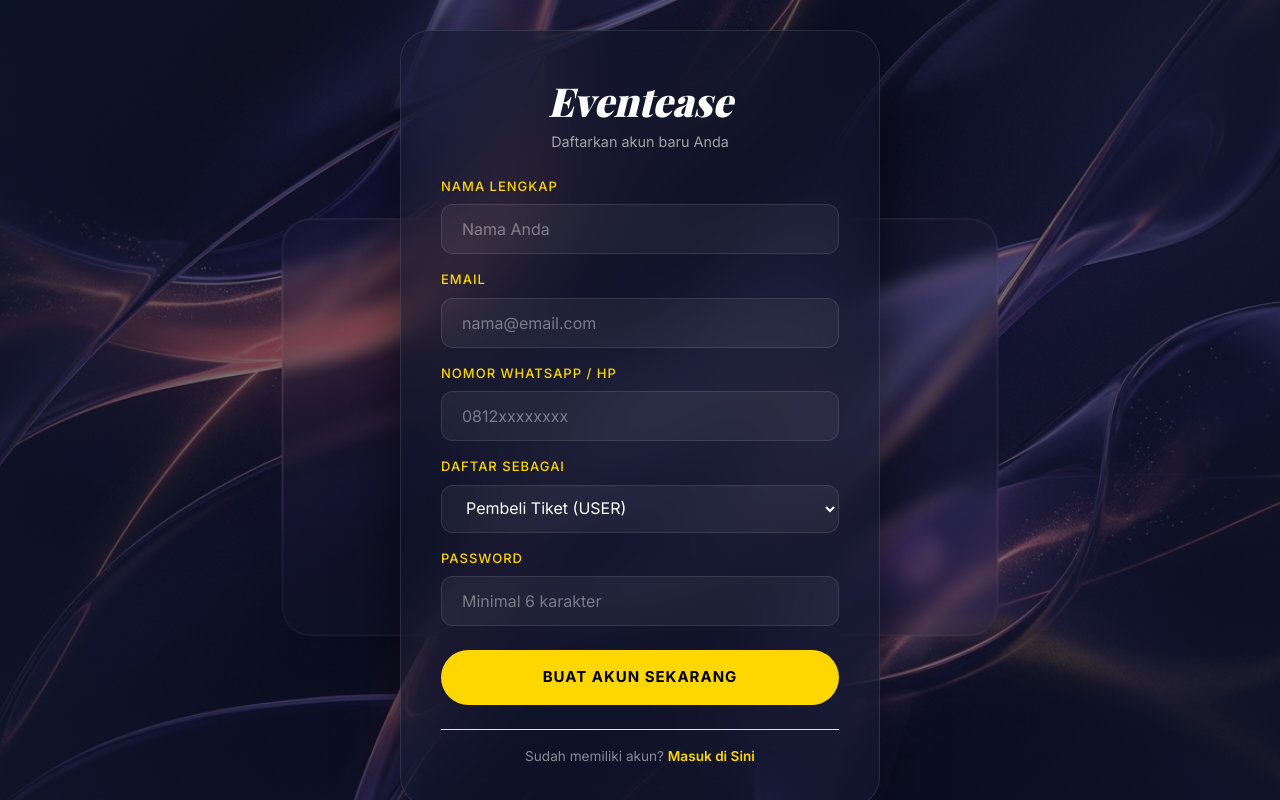
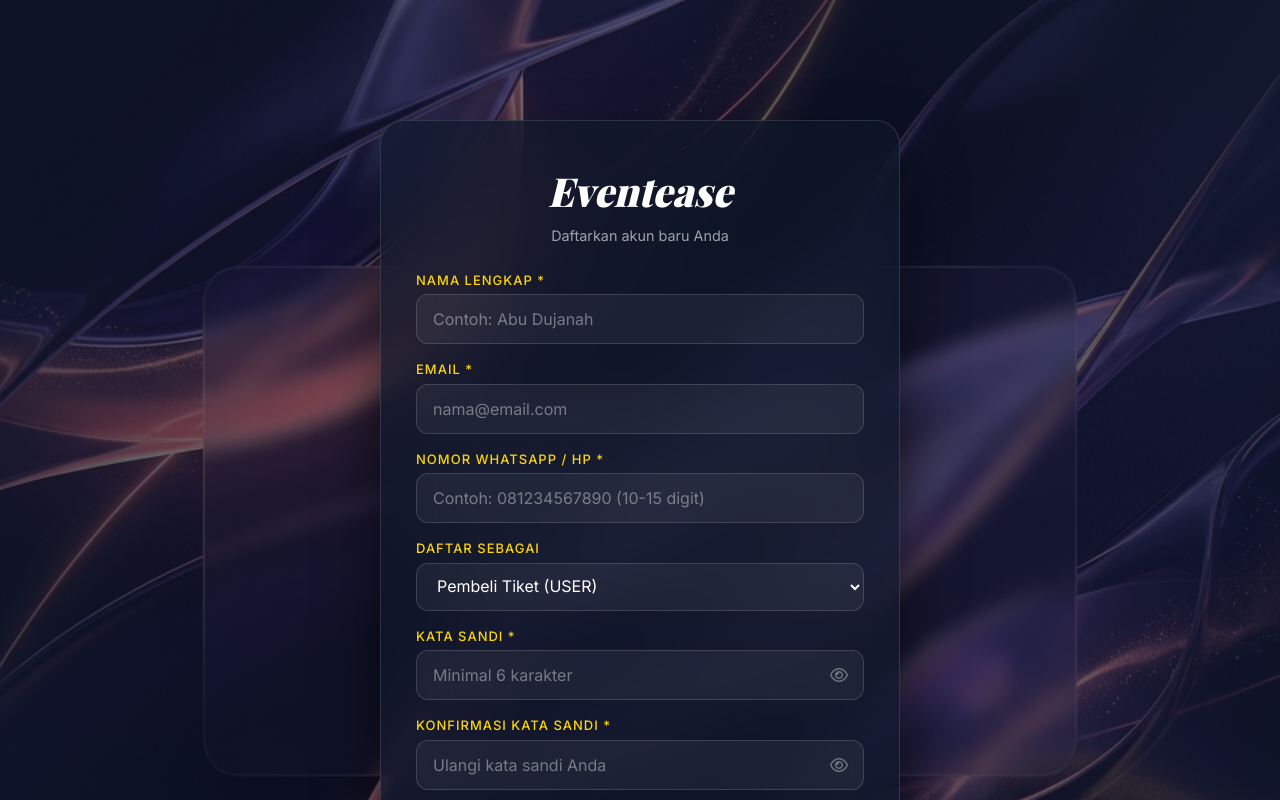
Before and after one commit to DujanahSr/eventease, a React (Vite) app in the folder frontend/: page /register in a window 1280 px wide. Shown: the top 800 px of the page. Built offline with nearby package versions, Linux system fonts and the light colour scheme; no server answers; sample sign-in values are in the browser's storage; a web font is replaced by a local one.

Commit message:
feat(auth): tambahkan notifikasi validasi per kolom form registrasi, field konfirmasi password, dan penanganan error detail

```diff
--- a/frontend/src/pages/RegisterPage.tsx
+++ b/frontend/src/pages/RegisterPage.tsx
@@ -7,44 +7,167 @@ export const RegisterPage: React.FC = () => {
   const [name, setName] = useState('');
   const [email, setEmail] = useState('');
   const [phone, setPhone] = useState('');
+  const [role, setRole] = useState('USER');
   const [password, setPassword] = useState('');
-  const [role, setRole] = useState('USER');
+  const [confirmPassword, setConfirmPassword] = useState('');
+
+  const [showPassword, setShowPassword] = useState(false);
+  const [showConfirmPassword, setShowConfirmPassword] = useState(false);
+
+  const [fieldErrors, setFieldErrors] = useState<Record<string, string>>({});
+  const [generalError, setGeneralError] = useState<string>('');
   const [isSubmitting, setIsSubmitting] = useState(false);
   const navigate = useNavigate();
 
+  // Validasi lokal sebelum kirim ke backend
+  const validateForm = (): boolean => {
+    const errors: Record<string, string> = {};
+
+    // 1. Validasi Nama
+    if (!name.trim()) {
+      errors.name = 'Nama lengkap wajib diisi.';
+    } else if (name.trim().length < 3) {
+      errors.name = 'Nama lengkap minimal 3 karakter.';
+    } else if (name.trim().length > 100) {
+      errors.name = 'Nama lengkap maksimal 100 karakter.';
+    }
+
+    // 2. Validasi Email
+    const emailRegex = /^[^\s@]+@[^\s@]+\.[^\s@]+$/;
+    if (!email.trim()) {
+      errors.email = 'Alamat email wajib diisi.';
+    } else if (!emailRegex.test(email.trim())) {
+      errors.email = 'Format email tidak valid (contoh: user@domain.com).';
+    }
+
+    // 3. Validasi Nomor Telepon
+    const phoneClean = phone.replace(/[^0-9]/g, '');
+    if (!phone.trim()) {
+      errors.phone = 'Nomor WhatsApp / HP wajib diisi.';
+    } else if (phoneClean.length < 10 || phoneClean.length > 15) {
+      errors.phone = 'Nomor telepon harus berupa angka antara 10 hingga 15 digit (contoh: 081234567890).';
+    }
+
+    // 4. Validasi Kata Sandi
+    if (!password) {
+      errors.password = 'Kata sandi wajib diisi.';
+    } else if (password.length < 6) {
+      errors.password = 'Kata sandi minimal 6 karakter.';
+    }
+
+    // 5. Validasi Konfirmasi Kata Sandi
+    if (!confirmPassword) {
+      errors.confirmPassword = 'Konfirmasi kata sandi wajib diisi.';
+    } else if (password !== confirmPassword) {
+      errors.confirmPassword = 'Konfirmasi kata sandi tidak cocok dengan kata sandi.';
+    }
+
+    setFieldErrors(errors);
+    return Object.keys(errors).length === 0;
+  };
+
+  const clearFieldError = (field: string) => {
+    if (fieldErrors[field]) {
+      setFieldErrors((prev) => {
+        const copy = { ...prev };
+        delete copy[field];
+        return copy;
+      });
+    }
+    if (generalError) {
+      setGeneralError('');
+    }
+  };
+
   const handleSubmit = async (e: React.FormEvent) => {
     e.preventDefault();
-    if (!name || !email || !phone || !password) {
-      Swal.fire({
-        icon: 'warning',
-        title: 'Input Tidak Lengkap',
-        text: 'Semua kolom formulir wajib diisi.',
-        confirmButtonColor: '#FFD700',
-      });
+    setGeneralError('');
+
+    if (!validateForm()) {
       return;
     }
 
     setIsSubmitting(true);
     try {
-      await authService.register({ name, email, phone, password, role });
+      await authService.register({
+        name: name.trim(),
+        email: email.trim(),
+        phone: phone.trim(),
+        password,
+        confirmPassword,
+        role,
+      });
+
       Swal.fire({
         icon: 'success',
         title: 'Registrasi Berhasil!',
-        text: 'Akun Anda berhasil dibuat. Silakan masuk.',
-        confirmButtonColor: '#FFD700',
+        text: 'Akun Anda berhasil dibuat. Mengalihkan ke halaman login...',
+        timer: 2000,
+        showConfirmButton: false,
       }).then(() => {
         navigate('/login');
       });
     } catch (err: any) {
-      Swal.fire({
-        icon: 'error',
-        title: 'Registrasi Gagal',
-        text: err.response?.data?.message || 'Gagal mendaftarkan akun. Silakan coba lagi.',
-        confirmButtonColor: '#FFD700',
-      });
+      console.error('Registration failed:', err);
+      const serverErrors = err.response?.data?.errors;
+      const serverMessage = err.response?.data?.message || 'Registrasi gagal. Harap periksa kembali isian formulir.';
+
+      if (serverErrors && typeof serverErrors === 'object' && Object.keys(serverErrors).length > 0) {
+        setFieldErrors(serverErrors);
+        setGeneralError('Terdapat kesalahan pada input formulir. Harap periksa rincian pesan di atas kolom masing-masing.');
+      } else {
+        const newFieldErrors: Record<string, string> = {};
+        const lowerMsg = serverMessage.toLowerCase();
+
+        if (lowerMsg.includes('email')) {
+          newFieldErrors.email = serverMessage;
+        } else if (lowerMsg.includes('password') || lowerMsg.includes('cocok')) {
+          newFieldErrors.confirmPassword = serverMessage;
+        } else if (lowerMsg.includes('telepon') || lowerMsg.includes('phone') || lowerMsg.includes('angka')) {
+          newFieldErrors.phone = serverMessage;
+        } else if (lowerMsg.includes('nama') || lowerMsg.includes('name')) {
+          newFieldErrors.name = serverMessage;
+        }
+
+        setFieldErrors(newFieldErrors);
+        setGeneralError(serverMessage);
+      }
     } finally {
       setIsSubmitting(false);
     }
+  };
+
+  const renderFieldError = (fieldKey: string) => {
+    const errorMsg = fieldErrors[fieldKey];
+    if (!errorMsg) return null;
+
+    return (
+      <div
+        className="d-flex align-items-center gap-2 mb-2 px-3 py-2 rounded-2"
+        style={{
+          background: 'rgba(239, 68, 68, 0.15)',
+          border: '1px solid #ef4444',
+          color: '#fca5a5',
+          fontSize: '12px',
+          fontWeight: 600,
+          animation: 'fadeIn 0.2s ease-in-out',
+        }}
+      >
+        <i className="fas fa-exclamation-circle text-danger" style={{ fontSize: '14px' }}></i>
+        <span>{errorMsg}</span>
+      </div>
+    );
+  };
+
+  const getInputStyle = (fieldKey: string): React.CSSProperties => {
+    const hasError = !!fieldErrors[fieldKey];
+    return {
+      border: hasError ? '1.5px solid #ef4444' : '1px solid rgba(255, 255, 255, 0.15)',
+      boxShadow: hasError ? '0 0 12px rgba(239, 68, 68, 0.3)' : 'none',
+      transition: 'border-color 0.2s, box-shadow 0.2s',
+      borderRadius: '12px',
+      padding: '12px 16px',
+    };
   };
 
   return (
@@ -58,14 +181,14 @@ export const RegisterPage: React.FC = () => {
         backgroundSize: 'cover',
         backgroundPosition: 'center',
         position: 'relative',
-        padding: '30px 20px',
+        padding: '120px 20px 50px 20px',
       }}
     >
       <div
         style={{
           position: 'absolute',
           inset: 0,
-          background: 'radial-gradient(circle at center, rgba(15,23,42,0.3) 0%, rgba(15,23,42,0.8) 100%)',
+          background: 'radial-gradient(circle at center, rgba(15,23,42,0.3) 0%, rgba(15,23,42,0.85) 100%)',
           zIndex: 1,
         }}
       ></div>
@@ -76,18 +199,18 @@ export const RegisterPage: React.FC = () => {
           position: 'relative',
           zIndex: 2,
           width: '100%',
-          maxWidth: '480px',
+          maxWidth: '520px',
         }}
       >
         <div
           className="auth-card"
           style={{
-            background: 'rgba(15, 23, 42, 0.55)',
+            background: 'rgba(15, 23, 42, 0.7)',
             backdropFilter: 'blur(35px)',
             WebkitBackdropFilter: 'blur(35px)',
-            border: '1px solid rgba(255, 255, 255, 0.1)',
-            borderRadius: '30px',
-            padding: '40px',
+            border: '1px solid rgba(255, 255, 255, 0.12)',
+            borderRadius: '24px',
+            padding: '40px 35px',
             boxShadow: '0 30px 60px rgba(0,0,0,0.6)',
           }}
         >
@@ -106,49 +229,94 @@ export const RegisterPage: React.FC = () => {
             >
               Eventease
             </Link>
-            <p style={{ color: 'rgba(255,255,255,0.6)', fontSize: '0.9rem' }}>Daftarkan akun baru Anda</p>
+            <p style={{ color: 'rgba(255,255,255,0.6)', fontSize: '0.9rem', margin: '4px 0 0 0' }}>
+              Daftarkan akun baru Anda
+            </p>
           </div>
 
-          <form onSubmit={handleSubmit}>
+          {/* Banner Peringatan Umum */}
+          {generalError && (
+            <div
+              className="d-flex align-items-center gap-2 p-3 mb-4 rounded-3"
+              style={{
+                background: 'rgba(239, 68, 68, 0.15)',
+                border: '1px solid #ef4444',
+                color: '#fca5a5',
+                fontSize: '13px',
+              }}
+            >
+              <i className="fas fa-exclamation-triangle text-danger fs-5 me-1"></i>
+              <div>
+                <strong>Pemberitahuan:</strong> {generalError}
+              </div>
+            </div>
+          )}
+
+          <form onSubmit={handleSubmit} noValidate>
+            {/* 1. Nama Lengkap */}
             <div className="mb-3">
-              <label className="kikk-form-label">Nama Lengkap</label>
+              <label className="kikk-form-label mb-1">Nama Lengkap *</label>
+              {renderFieldError('name')}
               <input
                 type="text"
                 className="kikk-form-control"
-                placeholder="Nama Anda"
+                style={getInputStyle('name')}
+                placeholder="Contoh: Abu Dujanah"
                 value={name}
-                onChange={(e) => setName(e.target.value)}
-                required
+                onChange={(e) => {
+                  setName(e.target.value);
+                  clearFieldError('name');
+                }}
               />
             </div>
 
+            {/* 2. Email */}
             <div className="mb-3">
-              <label className="kikk-form-label">Email</label>
+              <label className="kikk-form-label mb-1">Email *</label>
+              {renderFieldError('email')}
               <input
                 type="email"
                 className="kikk-form-control"
+                style={getInputStyle('email')}
                 placeholder="nama@email.com"
                 value={email}
-                onChange={(e) => setEmail(e.target.value)}
-                required
+                onChange={(e) => {
+                  setEmail(e.target.value);
+                  clearFieldError('email');
+                }}
               />
             </div>
 
+            {/* 3. Nomor WhatsApp / HP */}
             <div className="mb-3">
-              <label className="kikk-form-label">Nomor WhatsApp / HP</label>
+              <label className="kikk-form-label mb-1">Nomor WhatsApp / HP *</label>
+              {renderFieldError('phone')}
               <input
                 type="tel"
                 className="kikk-form-control"
-                placeholder="0812xxxxxxxx"
+                style={getInputStyle('phone')}
+                placeholder="Contoh: 081234567890 (10-15 digit)"
                 value={phone}
-                onChange={(e) => setPhone(e.target.value)}
-                required
+                onChange={(e) => {
+                  setPhone(e.target.value);
+                  clearFieldError('phone');
+                }}
               />
             </div>
 
+            {/* 4. Daftar Sebagai */}
             <div className="mb-3">
-              <label className="kikk-form-label">Daftar Sebagai</label>
-              <select className="kikk-form-control" value={role} onChange={(e) => setRole(e.target.value)}>
+              <label className="kikk-form-label mb-1">Daftar Sebagai</label>
+              <select
+                className="kikk-form-control"
+                style={{
+                  borderRadius: '12px',
+                  padding: '12px 16px',
+                  border: '1px solid rgba(255, 255, 255, 0.15)',
+                }}
+                value={role}
+                onChange={(e) => setRole(e.target.value)}
+              >
                 <option value="USER" style={{ background: '#0b0616', color: '#fff' }}>
                   Pembeli Tiket (USER)
                 </option>
@@ -158,25 +326,75 @@ export const RegisterPage: React.FC = () => {
               </select>
             </div>
 
+            {/* 5. Kata Sandi */}
+            <div className="mb-3">
+              <label className="kikk-form-label mb-1">Kata Sandi *</label>
+              {renderFieldError('password')}
+              <div className="position-relative">
+                <input
+                  type={showPassword ? 'text' : 'password'}
+                  className="kikk-form-control"
+                  style={{ ...getInputStyle('password'), paddingRight: '45px' }}
+                  placeholder="Minimal 6 karakter"
+                  value={password}
+                  onChange={(e) => {
+                    setPassword(e.target.value);
+                    clearFieldError('password');
+                  }}
+                />
+                <button
+                  type="button"
+                  onClick={() => setShowPassword(!showPassword)}
+                  className="btn btn-link position-absolute end-0 top-50 translate-middle-y text-secondary text-decoration-none"
+                  style={{ paddingRight: '15px' }}
+                  title={showPassword ? 'Sembunyikan kata sandi' : 'Lihat kata sandi'}
+                >
+                  <i className={`far ${showPassword ? 'fa-eye-slash text-warning' : 'fa-eye'}`}></i>
+                </button>
+              </div>
+            </div>
+
+            {/* 6. Konfirmasi Kata Sandi */}
             <div className="mb-4">
-              <label className="kikk-form-label">Password</label>
-              <input
-                type="password"
-                className="kikk-form-control"
-                placeholder="Minimal 6 karakter"
-                value={password}
-                onChange={(e) => setPassword(e.target.value)}
-                required
-              />
+              <label className="kikk-form-label mb-1">Konfirmasi Kata Sandi *</label>
+              {renderFieldError('confirmPassword')}
+              <div className="position-relative">
+                <input
+                  type={showConfirmPassword ? 'text' : 'password'}
+                  className="kikk-form-control"
+                  style={{ ...getInputStyle('confirmPassword'), paddingRight: '45px' }}
+                  placeholder="Ulangi kata sandi Anda"
+                  value={confirmPassword}
+                  onChange={(e) => {
+                    setConfirmPassword(e.target.value);
+                    clearFieldError('confirmPassword');
+                  }}
+                />
+                <button
+                  type="button"
+                  onClick={() => setShowConfirmPassword(!showConfirmPassword)}
+                  className="btn btn-link position-absolute end-0 top-50 translate-middle-y text-secondary text-decoration-none"
+                  style={{ paddingRight: '15px' }}
+                  title={showConfirmPassword ? 'Sembunyikan kata sandi' : 'Lihat kata sandi'}
+                >
+                  <i className={`far ${showConfirmPassword ? 'fa-eye-slash text-warning' : 'fa-eye'}`}></i>
+                </button>
+              </div>
             </div>
 
             <button
               type="submit"
               disabled={isSubmitting}
               className="btn-kikk w-100 justify-content-center py-3"
-              style={{ fontWeight: 700 }}
+              style={{ fontWeight: 700, borderRadius: '12px' }}
             >
-              {isSubmitting ? 'MENDAFTARKAN...' : 'BUAT AKUN SEKARANG'}
+              {isSubmitting ? (
+                <>
+                  <i className="fas fa-spinner fa-spin me-2"></i> MENDAFTARKAN AKUN...
+                </>
+              ) : (
+                'BUAT AKUN SEKARANG'
+              )}
             </button>
           </form>
 
--- a/frontend/src/services/authService.ts
+++ b/frontend/src/services/authService.ts
@@ -11,6 +11,7 @@ export interface RegisterRequest {
   email: string;
   phone: string;
   password?: string;
+  confirmPassword?: string;
   role?: string;
 }
 
```
Also changed, not shown: 2 other files (tests, documents, lock files or other folders).
